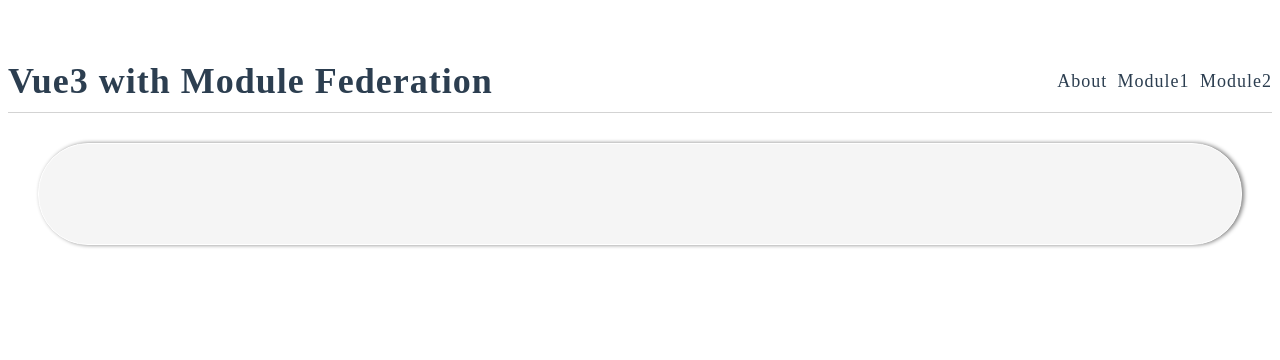
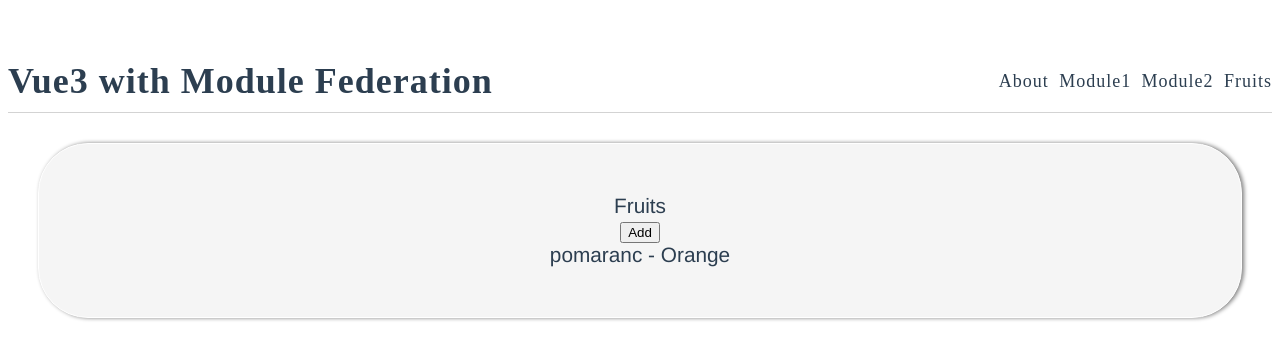
Before and after one commit to rastislavsvoboda/webpack-example-js-2-app-shell, a Vue app: page /fruits in a window 1280 px wide. Shown: the top 360 px of the page. Built offline with nearby package versions, Linux system fonts and the light colour scheme.

Commit message:
skuska - cez vuex

```diff
--- a/package.json
+++ b/package.json
@@ -12,7 +12,8 @@
   "dependencies": {
     "core-js": "^3.8.3",
     "vue": "^3.2.2",
-    "vue-router": "^4.0.11"
+    "vue-router": "^4.0.11",
+    "vuex": "^4.0.0"
   },
   "devDependencies": {
     "@babel/core": "^7.15.0",
--- a/src/bootstrap.js
+++ b/src/bootstrap.js
@@ -1,6 +1,10 @@
 import { createApp } from "vue";
 import App from "./App.vue";
 import router from "Router";
+import store from "./store";
 import './styles/main.scss';
 
-createApp(App).use(router).mount("#app");
+createApp(App)
+    .use(store)
+    .use(router)
+    .mount("#app");
--- a/src/components/AppHeader.vue
+++ b/src/components/AppHeader.vue
@@ -11,6 +11,9 @@
         </li>
         <li>
           <router-link to="Module2">Module2</router-link>
+        </li>
+        <li>
+          <router-link to="Fruits">Fruits</router-link>
         </li>
       </ul>
     </nav>
--- /dev/null
+++ b/src/components/FruitList.vue
@@ -0,0 +1,42 @@
+<template>
+    <div>Fruits</div>
+    <button @click="addFruitFromComponent">Add</button>
+  <ul>
+    <li v-for="fruit in fruits" :key="fruit.id">
+      {{ fruit.name }} - {{ fruit.type }}
+    </li>
+  </ul>
+</template>
+
+<script>
+export default {
+  computed: {
+    fruits() {
+        console.log(this.$store);
+      return this.$store.state.fruits;
+    },
+    counter() {
+        return this.$store.state.counter;
+    }
+  },
+  methods: {
+    addFruitFromComponent() {
+      const newFruit = {
+        name: "Pink Lady",
+        type: "Apple",
+        id: 2,
+      };
+
+        console.log('trying to add', newFruit);
+
+      // Use dispatch to call an action
+      this.$store.dispatch("addFruit", newFruit);
+
+      // Use commit to call a mutation
+      this.$store.commit("addFruit", newFruit);
+    },
+  },
+};
+</script>
+
+<style lang="scss" scoped></style>
--- a/src/router/index.js
+++ b/src/router/index.js
@@ -2,6 +2,7 @@ import { createRouter, createWebHistory } from "vue-router";
 import Home from "Views/Home.vue";
 import EditPersonBasic from "module1/EditPersonBasic";
 import PersonDetail from "module2/PersonDetail";
+import FruitList from "Components/FruitList.vue";
 
 const routes = [
   {
@@ -27,7 +28,12 @@ const routes = [
     path: "/module2",
     name: "Module2",
     component: PersonDetail
-  }];
+  },
+  {
+    path: "/fruits",
+    name: "Fruits",
+    component: FruitList,
+  },];
 
 const router = createRouter({
   history: createWebHistory(),
--- /dev/null
+++ b/src/store/fruits.js
@@ -0,0 +1,33 @@
+// store/fruits.js
+
+export const state = () => ({
+    fruits: [
+        {
+            id:1,
+            type:'Orange',
+            name:'pomaranc'
+        }
+    ],
+})
+
+export const mutations = {
+    addFruit(state, fruit) {
+        state.fruits.push(fruit)
+    },
+    removeFruit(state, fruitId) {
+        state.fruits = state.fruits.filter((fruit) => fruit.id !== fruitId)
+    },
+}
+
+export const actions = {
+    addFruit(context, fruit) {
+        // const slicedFruit = sliceFruit(fruit)
+        context.commit(fruit)
+    },
+}
+
+export const getters = {
+    getApples: (state) => {
+        return state.fruits.filter((fruit) => fruit.type === 'Apple')
+    },
+}
--- /dev/null
+++ b/src/store/index.js
@@ -0,0 +1,32 @@
+import { createStore } from "vuex";
+import {actions,getters,mutations,state} from "./fruits.js";
+
+export default createStore({
+  state: {
+    counter: 0,
+    ...state()
+  },
+  mutations: {
+    increment: (state) => {
+      state.counter += 1;
+    },
+    decrement: (state) => {
+      state.counter -= 1;
+    },
+    ...mutations
+  },
+  actions: {
+    increment({ commit }) {
+      commit("increment");
+    },
+    decrement({ commit }) {
+      commit("decrement");
+    },
+    ...actions
+  },
+  getters: {
+    ...getters
+  },
+  modules: {},
+
+});
```
Also changed, not shown: 1 other file (tests, documents, lock files or other folders).
